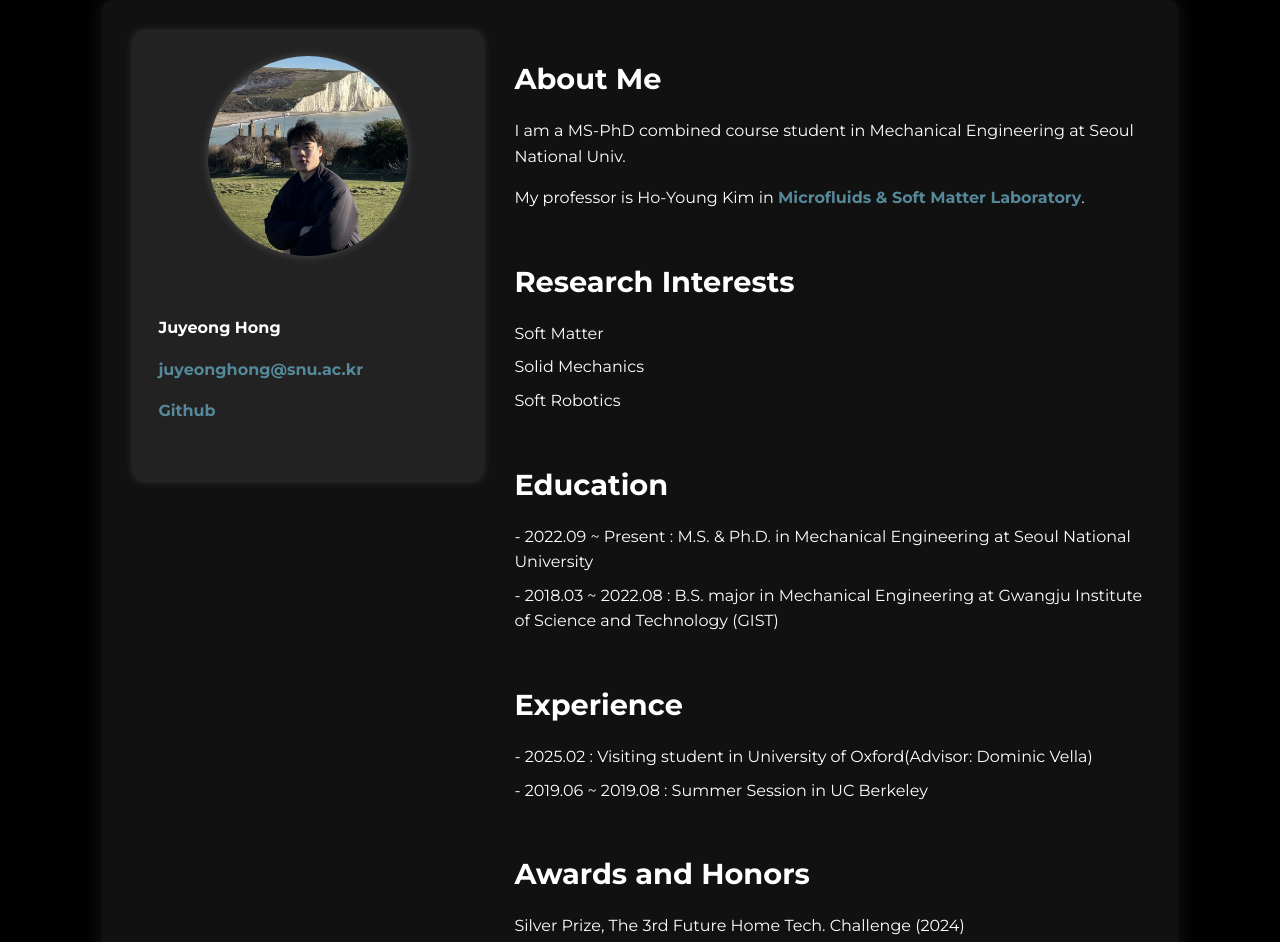
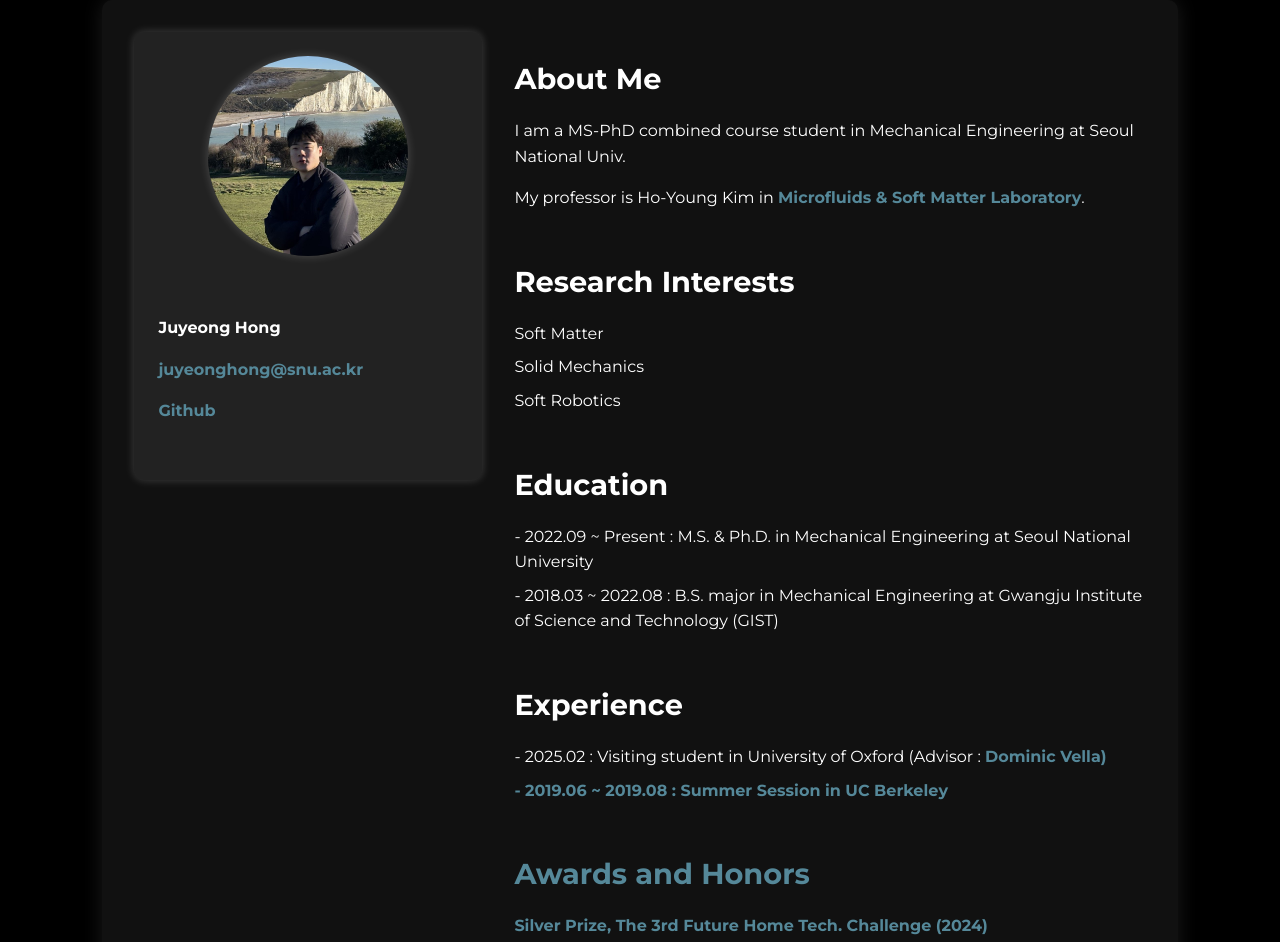
Before and after one commit to Juyeong-Hong/Juyeong-Hong.github.io, a plain HTML site: page index.html in a window 1280 px wide. Shown: the top 942 px of the page. Drawn offline with Linux system fonts and the light colour scheme.

Commit message:
Update index.html

```diff
--- a/index.html
+++ b/index.html
@@ -144,7 +144,7 @@
         <section id="experience">
           <h2>Experience</h2>
           <ul>
-            <li> - 2025.02 : Visiting student in University of Oxford(Advisor: Dominic Vella)</li>
+            <li> - 2025.02 : Visiting student in University of Oxford (Advisor : <a href="https://people.maths.ox.ac.uk/vella/" class="custom-link">Dominic Vella)</li>
             <li> - 2019.06 ~ 2019.08 : Summer Session in UC Berkeley</li>
           </ul>
         </section>
```
